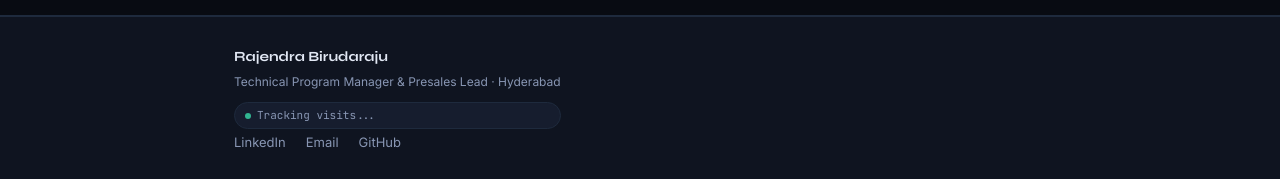
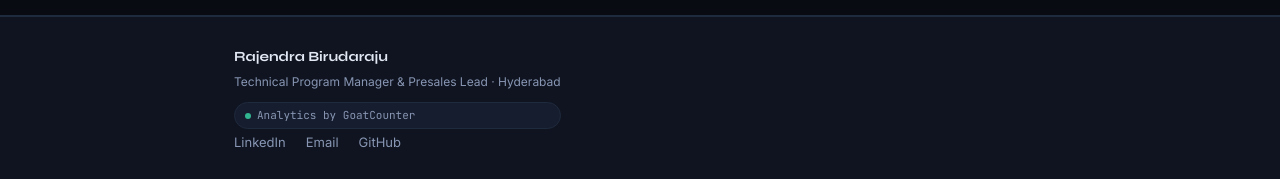
Before and after one commit to devcoderbyte/devcoderbyte.github.io, a Jekyll site: the page built from index.md, in a window 1280 px wide and 900 px high, scrolled down 875 px. Shown: the part 718-897 px from the top of the window. Built offline with Jekyll 4.4.1, drawn with Linux system fonts in a browser that asks for light colours.

Commit message:
Update default.html

```diff
--- a/_layouts/default.html
+++ b/_layouts/default.html
@@ -200,10 +200,14 @@
     <div class="footer-left">
       <span class="footer-name">Rajendra Birudaraju</span>
       <span class="footer-role">Technical Program Manager & Presales Lead · Hyderabad</span>
-<div class="visitor-badge">
+<a href="https://rajendrabirudaraju.goatcounter.com"
+   target="_blank"
+   rel="noopener"
+   class="visitor-badge"
+   style="text-decoration:none">
   <span class="visitor-dot"></span>
-  <span id="gc-total">Tracking visits...</span>
-</div>
+  <span>Analytics by GoatCounter</span>
+</a>
 
     <div class="footer-right">
       <a href="https://linkedin.com/in/rajendrabirudaraju" target="_blank" rel="noopener">LinkedIn</a>
```
